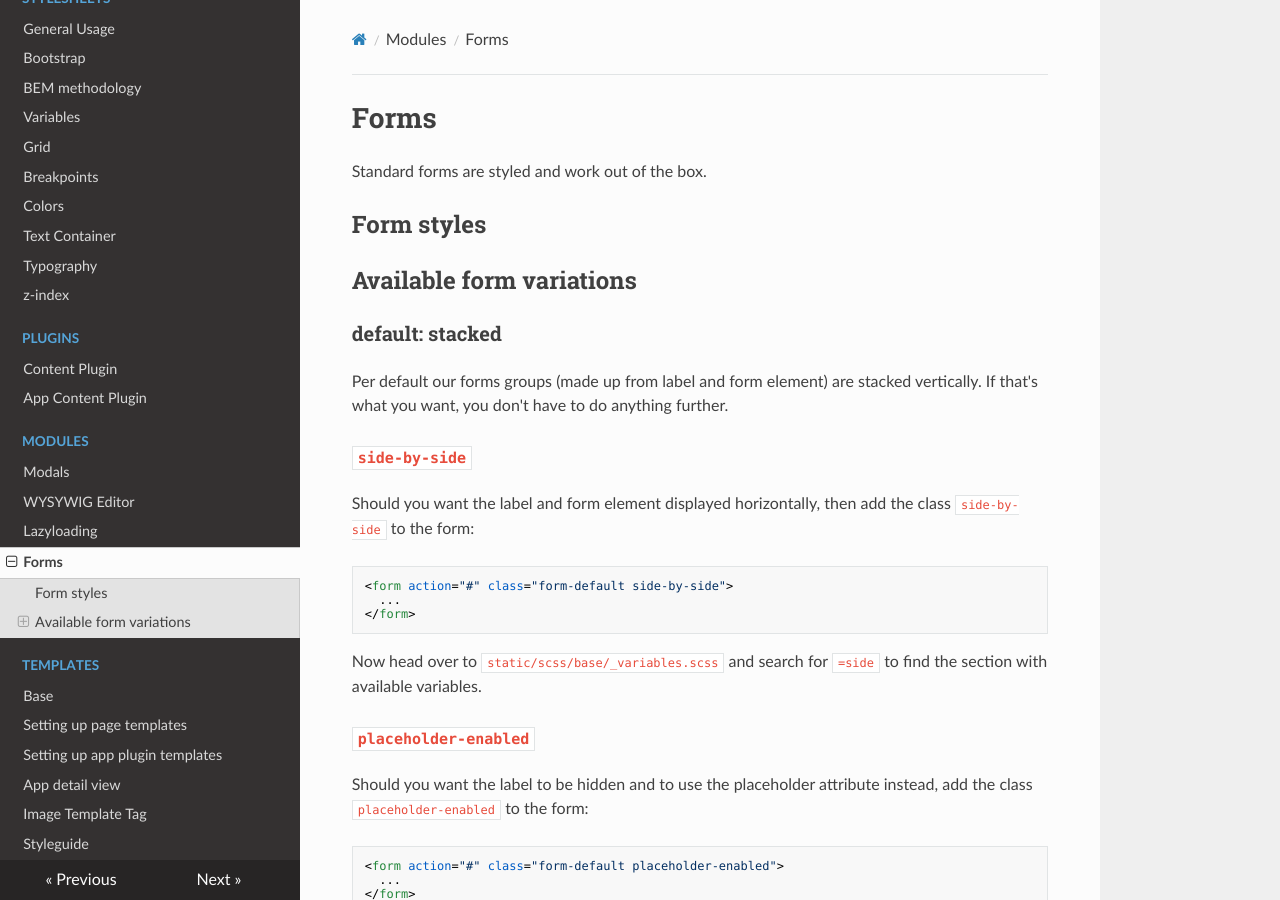
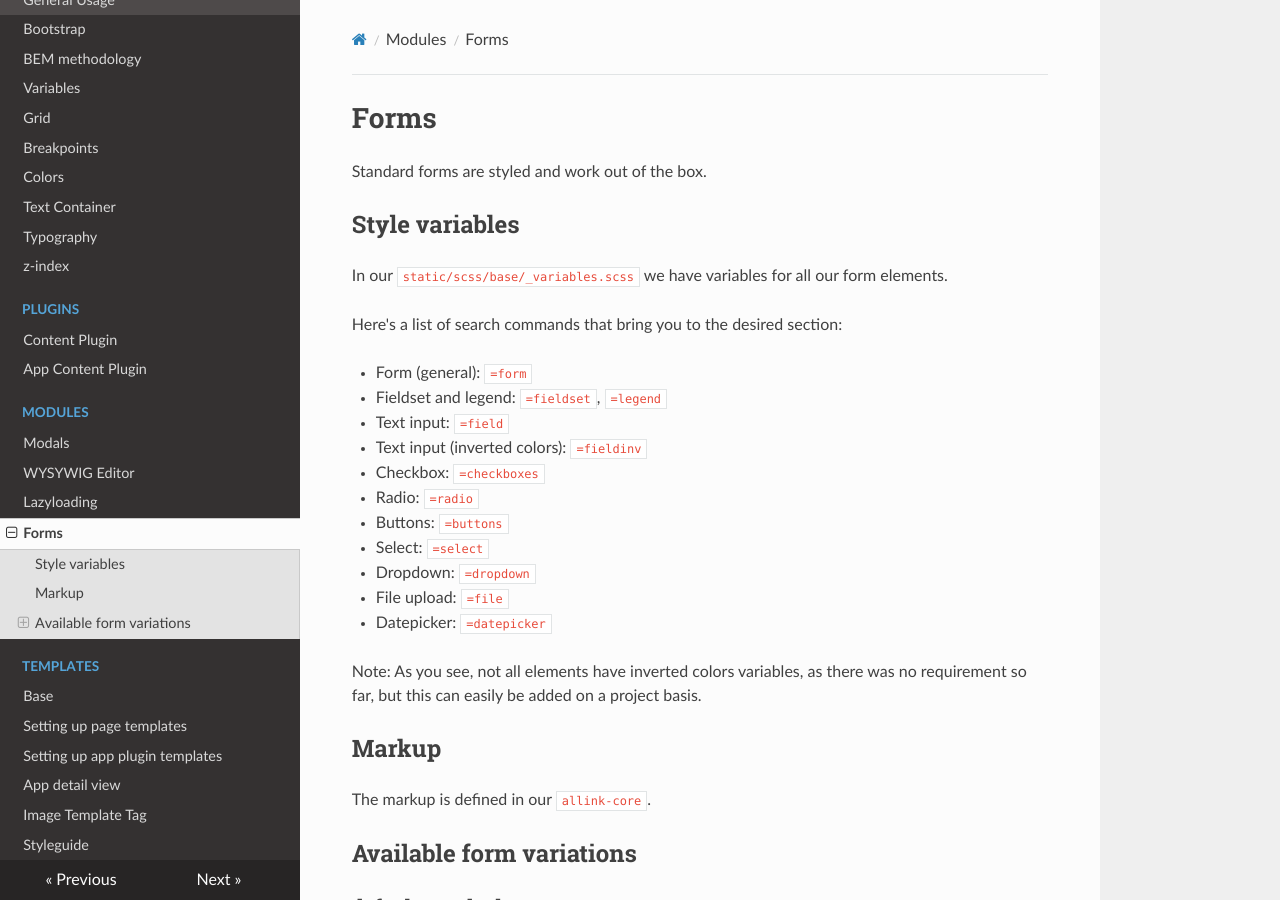
Before and after one commit to allink/allink-core-static, an MkDocs documentation site: the page built from docs/modules/forms.md, in a window 1280 px wide and 900 px high. Built offline with MkDocs 1.6.1, drawn with Linux system fonts in a browser that asks for light colours; nearby versions of some CDN libraries; old or Windows-style settings are respelled for this version of MkDocs.

Commit message:
docs extended

```diff
--- a/docs/modules/forms.md
+++ b/docs/modules/forms.md
@@ -2,7 +2,29 @@
 
 Standard forms are styled and work out of the box.
 
-## Form styles
+## Style variables
+
+In our `static/scss/base/_variables.scss` we have variables for all our form elements.
+
+Here's a list of search commands that bring you to the desired section:
+
+- Form (general): `=form`
+- Fieldset and legend: `=fieldset`, `=legend`
+- Text input: `=field`
+- Text input (inverted colors): `=fieldinv`
+- Checkbox: `=checkboxes`
+- Radio: `=radio`
+- Buttons: `=buttons`
+- Select: `=select`
+- Dropdown: `=dropdown`
+- File upload: `=file`
+- Datepicker: `=datepicker`
+
+Note: As you see, not all elements have inverted colors variables, as there was no requirement so far, but this can easily be added on a project basis.
+
+## Markup
+
+The markup is defined in our `allink-core`.
 
 ## Available form variations
 
```
